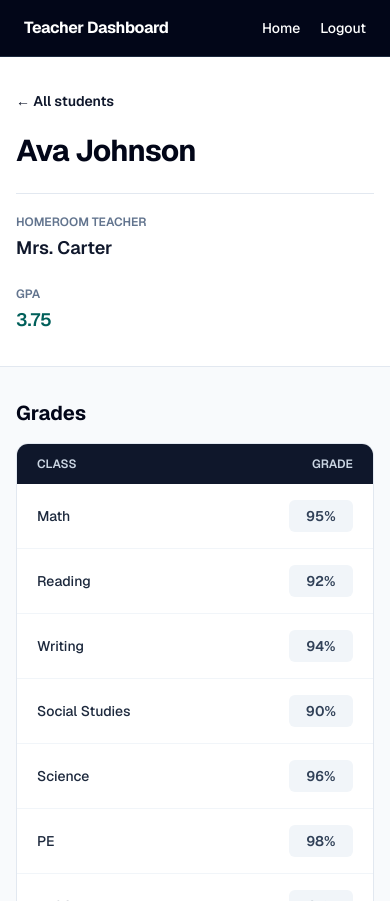
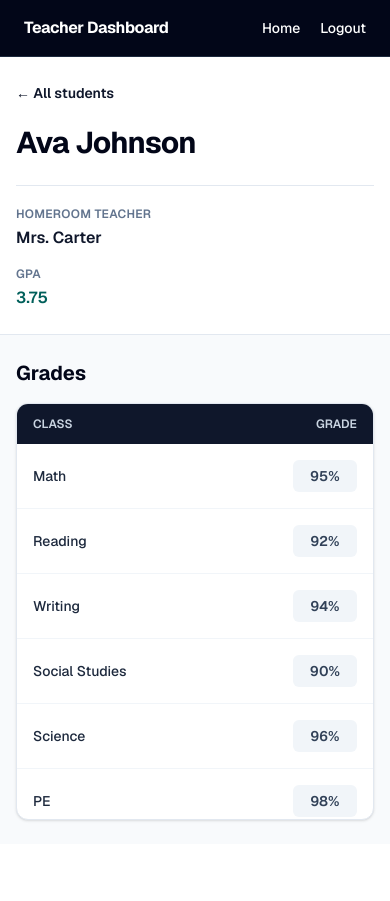
Before and after one commit to kmb1122/Teacher-Intervention-Dashboard, a Next.js app: page /students/1 in a window 390 px wide. After the commit the page ends 844 px from the top, so only its background shows below. Built offline with nearby package versions, Linux system fonts and the light colour scheme.

Commit message:
Updated sudent page to have only the grades/classes scroll

```diff
--- a/app/globals.css
+++ b/app/globals.css
@@ -20,3 +20,22 @@ a {
   height: 1.5rem;
   aspect-ratio: 1 / 1;
 }
+
+.grades-scrollbar {
+  scrollbar-color: #64748b transparent;
+  scrollbar-width: thin;
+}
+
+.grades-scrollbar::-webkit-scrollbar {
+  width: 0.375rem;
+  height: 0.375rem;
+}
+
+.grades-scrollbar::-webkit-scrollbar-track {
+  background: transparent;
+}
+
+.grades-scrollbar::-webkit-scrollbar-thumb {
+  border-radius: 0;
+  background: #64748b;
+}
--- a/app/students/[id]/page.tsx
+++ b/app/students/[id]/page.tsx
@@ -25,32 +25,32 @@ export default async function StudentPage({
   if (!Number.isInteger(studentId) || !student) notFound();
 
   return (
-    <main className="flex h-screen flex-col overflow-hidden bg-slate-50 text-slate-900">
+    <main className="flex h-[calc(100dvh-57px)] flex-col overflow-hidden bg-slate-50 text-slate-900 sm:h-[calc(100dvh-61px)]">
       <section className="shrink-0 border-b border-slate-200 bg-white">
-        <div className="mx-auto max-w-5xl px-4 py-8 sm:px-6 lg:px-8">
+        <div className="mx-auto max-w-5xl px-4 py-6 sm:px-6 sm:py-8 lg:px-8">
           <Link
             href="/"
-            className="text-sm font-semibold text-teal-700 hover:text-teal-900 focus-visible:outline-2 focus-visible:outline-offset-4 focus-visible:outline-teal-700"
+            className="inline-flex items-center text-sm font-semibold text-teal-700 hover:text-teal-900 focus-visible:outline-2 focus-visible:outline-offset-4 focus-visible:outline-teal-700"
           >
             &larr; All students
           </Link>
           <h2 className="mt-5 text-3xl font-bold tracking-tight text-slate-950 sm:text-4xl">
             {student.name}
           </h2>
-          <div className="mt-6 grid gap-6 border-t border-slate-200 pt-5 sm:grid-cols-2">
+          <div className="mt-6 grid gap-4 border-t border-slate-200 pt-5 sm:grid-cols-2 sm:gap-6">
             <div>
-              <p className="text-xs font-semibold uppercase text-slate-500">
+              <p className="text-xs font-semibold uppercase tracking-wide text-slate-500">
                 Homeroom teacher
               </p>
-              <p className="mt-1 text-lg font-semibold text-slate-900">
+              <p className="mt-1 text-base font-semibold text-slate-900 sm:text-lg">
                 {student.homeroom}
               </p>
             </div>
             <div>
-              <p className="text-xs font-semibold uppercase text-slate-500">
+              <p className="text-xs font-semibold uppercase tracking-wide text-slate-500">
                 GPA
               </p>
-              <p className="mt-1 text-lg font-semibold text-teal-800">
+              <p className="mt-1 text-base font-semibold text-teal-800 sm:text-lg">
                 {student.GPA.toFixed(2)}
               </p>
             </div>
@@ -58,19 +58,19 @@ export default async function StudentPage({
         </div>
       </section>
 
-      <section className="mx-auto flex w-full max-w-5xl flex-1 flex-col px-4 py-8 sm:px-6 lg:px-8">
+      <section className="mx-auto flex min-h-0 w-full max-w-5xl flex-1 flex-col px-4 py-6 sm:px-6 sm:py-8 lg:px-8">
         <h3 className="text-xl font-bold text-slate-950">Grades</h3>
-        <div className="mt-4 flex-1 overflow-hidden rounded-xl border border-slate-200 bg-white">
-          <div className="h-full overflow-y-auto">
-            <table className="w-full text-left text-sm">
+        <div className="mt-4 flex min-h-0 flex-1 flex-col overflow-hidden rounded-xl border border-slate-200 bg-white shadow-sm">
+          <div className="grades-scrollbar min-h-0 flex-1 overflow-auto">
+            <table className="w-full min-w-[280px] text-left text-sm">
               <thead className="sticky top-0 z-10 bg-slate-900 text-xs uppercase text-slate-300">
                 <tr>
-                  <th scope="col" className="px-5 py-3 font-semibold">
+                  <th scope="col" className="px-4 py-3 font-semibold sm:px-5">
                     Class
                   </th>
                   <th
                     scope="col"
-                    className="px-5 py-3 text-right font-semibold"
+                    className="px-4 py-3 text-right font-semibold sm:px-5"
                   >
                     Grade
                   </th>
@@ -85,11 +85,11 @@ export default async function StudentPage({
                     <tr key={subject.key}>
                       <th
                         scope="row"
-                        className="px-5 py-4 font-medium text-slate-800"
+                        className="px-4 py-4 font-medium text-slate-800 sm:px-5"
                       >
                         {subject.label}
                       </th>
-                      <td className="px-5 py-4 text-right">
+                      <td className="px-4 py-4 text-right sm:px-5">
                         <span
                           className={`relative inline-flex min-w-16 justify-center rounded-md px-3 py-1.5 font-semibold ${needsIntervention ? "bg-red-50 text-red-700 ring-1 ring-red-200" : "bg-slate-100 text-slate-700"}`}
                         >
```
